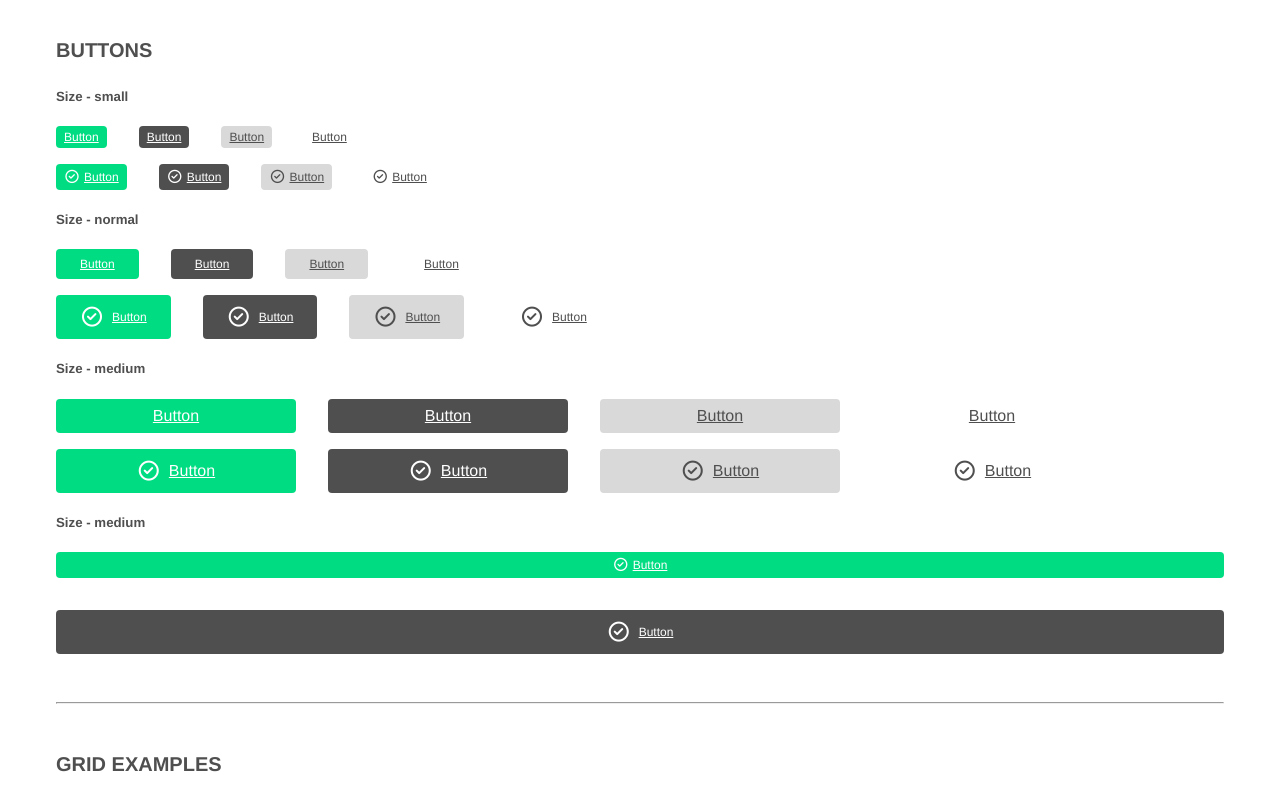
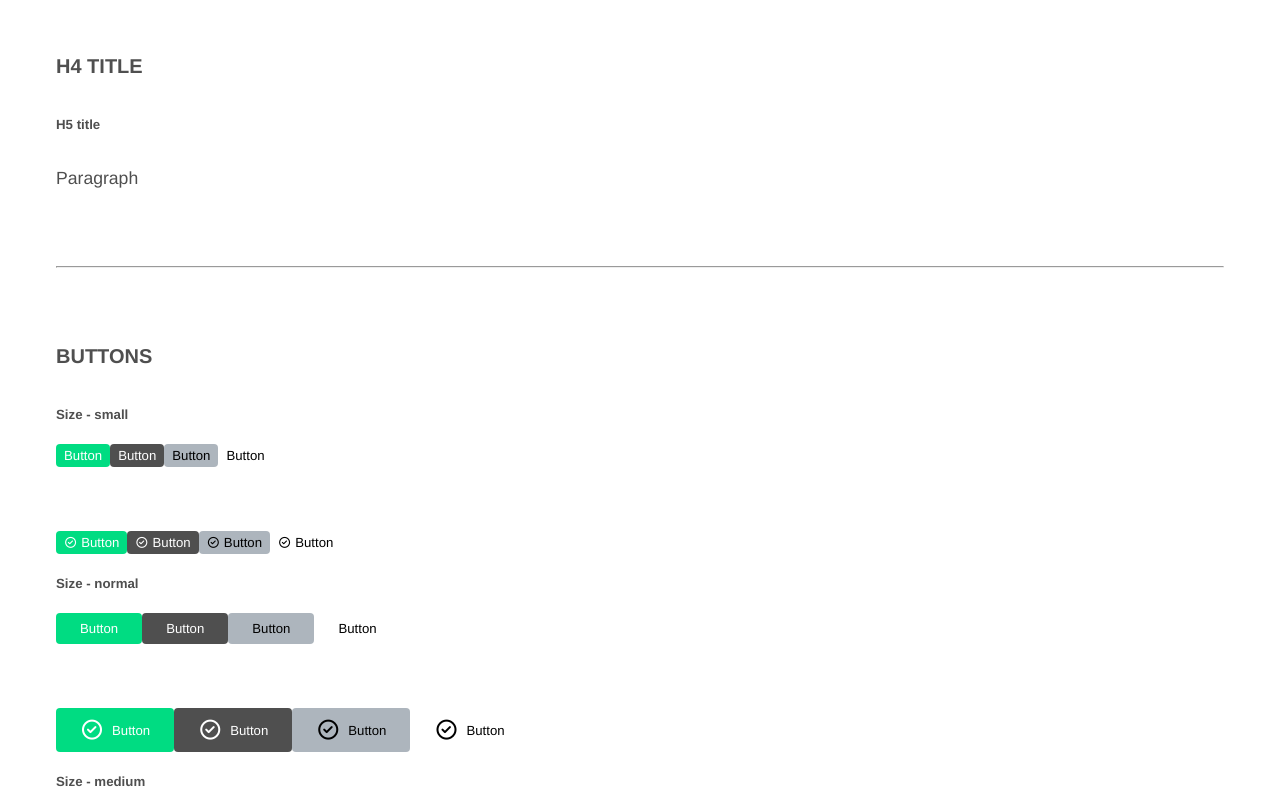
Before and after one commit to patrikvadura/nuxt-v2-starter, a Nuxt app: page / in a window 1280 px wide. Shown: the part 905-1700 px from the top of the page. Built offline with nearby package versions, Linux system fonts and the light colour scheme; a small style sheet from the web is missing.

Commit message:
add: grid column system

```diff
--- /dev/null
+++ b/assets/scss/_functions.scss
@@ -0,0 +1,89 @@
+// Color maps
+@function colorContrast($color, $dark: $dark, $light: $white) {
+  $r: red($color);
+  $g: green($color);
+  $b: blue($color);
+
+  $yiq: (($r * 299) + ($g * 587) + ($b * 114)) * .001;
+
+  @if ($yiq >= 150) {
+    @return $dark;
+  } @else {
+    @return $light;
+  }
+}
+
+@function spacers($key: "0") {
+  @return map-get($spacers, $key);
+}
+
+@function themeColor($key: "primary") {
+  @return map-get($themeColors, $key);
+}
+
+@function gray($key: "100") {
+  @return map-get($grays, $key);
+}
+
+//mediaQueries
+@function breakpoint-next($name, $breakpoints: $gridBreakpoints, $breakpoint-names: map-keys($breakpoints)) {
+  $n: index($breakpoint-names, $name);
+  @return if($n != null and $n < length($breakpoint-names), nth($breakpoint-names, $n + 1), null);
+}
+
+@function breakpoint-min($name, $breakpoints: $gridBreakpoints) {
+  $min: map-get($breakpoints, $name);
+  @return if($min != 0, $min, null);
+}
+
+@function breakpoint-max($name, $breakpoints: $gridBreakpoints) {
+  $next: breakpoint-next($name, $breakpoints);
+  @return if($next, breakpoint-min($next, $breakpoints) - .02, null);
+}
+
+@function breakpoint-infix($name, $breakpoints: $gridBreakpoints) {
+  @return if(breakpoint-min($name, $breakpoints) == null, "", "-#{$name}");
+}
+
+// Return valid calc
+@function divide($dividend, $divisor, $precision: 10) {
+  $sign: if($dividend > 0 and $divisor > 0 or $dividend < 0 and $divisor < 0, 1, -1);
+  $dividend: abs($dividend);
+  $divisor: abs($divisor);
+  @if $dividend == 0 {
+    @return 0;
+  }
+  @if $divisor == 0 {
+    @error "Cannot divide by 0";
+  }
+  $remainder: $dividend;
+  $result: 0;
+  $factor: 10;
+  @while ($remainder > 0 and $precision >= 0) {
+    $quotient: 0;
+    @while ($remainder >= $divisor) {
+      $remainder: $remainder - $divisor;
+      $quotient: $quotient + 1;
+    }
+    $result: $result * 10 + $quotient;
+    $factor: $factor * .1;
+    $remainder: $remainder * 10;
+    $precision: $precision - 1;
+    @if ($precision < 0 and $remainder >= $divisor * 5) {
+      $result: $result + 1;
+    }
+  }
+  $result: $result * $factor * $sign;
+  $dividend-unit: unit($dividend);
+  $divisor-unit: unit($divisor);
+  $unit-map: (
+    "px": 1px,
+    "rem": 1rem,
+    "em": 1em,
+    "%": 1%
+  );
+  @if ($dividend-unit != $divisor-unit and map-has-key($unit-map, $dividend-unit)) {
+    $result: $result * map-get($unit-map, $dividend-unit);
+  }
+  @return $result;
+}
--- a/assets/scss/_mixins.scss
+++ b/assets/scss/_mixins.scss
@@ -1,4 +1,6 @@
-//basic
+@import 'functions';
+
+// Style
 @mixin shadow($color, $intensity) {
   box-shadow: .15rem .15rem .25rem 0 rgba($color, $intensity);
 }
@@ -27,17 +29,44 @@
 }
 
 //mediaQueries
-@mixin media-queries($size) {
-  @if $size == xs {
-    @media (max-width: 599px) { @content; }
-  } @else if $size == sm {
-    @media (min-width: 600px) { @content; }
-  } @else if $size == md {
-    @media (min-width: $wrapS) { @content; }
-  } @else if $size == lg {
-    @media (min-width: $wrapM) { @content; }
-  } @else if $size == xl {
-    @media (min-width: $wrapL) { @content; }
+@mixin media-queries-up($name, $breakpoints: $gridBreakpoints) {
+  $min: breakpoint-min($name, $breakpoints);
+  @if $min {
+    @media (min-width: $min) {
+      @content;
+    }
+  } @else {
+    @content;
+  }
+}
+
+@mixin media-queries-down($name, $breakpoints: $gridBreakpoints) {
+  $max: breakpoint-max($name, $breakpoints);
+  @if $max {
+    @media (max-width: $max) {
+      @content;
+    }
+  } @else {
+    @content;
+  }
+}
+
+@mixin media-queries-only($name, $breakpoints: $gridBreakpoints) {
+  $min: breakpoint-min($name, $breakpoints);
+  $max: breakpoint-max($name, $breakpoints);
+
+  @if $min != null and $max != null {
+    @media (min-width: $min) and (max-width: $max) {
+      @content;
+    }
+  } @else if $max == null {
+    @include media-breakpoint-up($name, $breakpoints) {
+      @content;
+    }
+  } @else if $min == null {
+    @include media-breakpoint-down($name, $breakpoints) {
+      @content;
+    }
   }
 }
 
--- a/assets/scss/config.scss
+++ b/assets/scss/config.scss
@@ -1,5 +1,50 @@
-//layout
-$spacer: .5rem;
+// LAYOUT
+// Sizing
+$spacer: 1rem;
+$spacers: ();
+$spacers: map-merge(
+    (
+      0: 0,
+      1: ($spacer * .5),
+      2: $spacer,
+      3: ($spacer * 2),
+      4: ($spacer * 4),
+      5: ($spacer * 6)
+    ),
+    $spacers
+);
+
+// Grid
+$sizes: ();
+$sizes: map-merge(
+    (
+      25: 25%,
+      50: 50%,
+      75: 75%,
+      100: 100%,
+      auto: auto
+    ),
+    $sizes
+);
+
+$gridBreakpoints: (
+  xs: 0,
+  sm: 599px,
+  md: 768px,
+  lg: 992px,
+  xl: 1200px
+);
+
+$containerMaxWidths: (
+  sm: 540px,
+  md: 720px,
+  lg: 960px,
+  xl: 1140px
+);
+
+$gridColumns:                10 !default;
+$gridGutterWidth:           1rem !default;
+$gridRowColumns:            5 !default;
 
 $wrapS: 56.25rem; //900px
 $wrapM: 75rem;    //1200px
@@ -7,32 +52,71 @@ $wrapL: 100rem;   //1600px
 $wrap: $wrapM;
 $calcWidth: calc((100vw - 30rem) / (75 - 30));
 
-//typography
+// Typography
 $fontFamily: "Brandon Grotesque", helvetica, sans-serif;
 
-//font-weight
+// Font-weight
 $fontWeightRegular: normal;
 $fontWeightLight: 300;
 $fontWeightMedium: 500;
 $fontWeightBold: bold;
 $fontWeightBlack: 900;
 
-//line-height
+// Line-height
 $lineHeightBase: $spacer * 3;
 $lineHeightSmall: $lineHeightBase * .75;
 $lineHeightLarge: $lineHeightBase * 1.25;
 $lineHeightExtraLarge: $lineHeightBase * 1.5;
 
-//colors - default
+// COLORS
+// -------------------
+// Theme colors
 $primary: #00dc82;
 $secondary: #4f4f4f;
+$positive: #6ead23;
+$negative: #b9411d;
+$white: #fff;
 $black: #000;
-$gray: #d9d9d9;
-$white: #fff;
+$gray: #adb5bd;
 $light: #989898;
+$dark: #000;
 $typography: $secondary;
-$pageBg: $white;
-//colors - hover
+
+$themeColors: ();
+$themeColors: map-merge(
+    (
+      "primary":    $primary,
+      "secondary":  $secondary,
+      "positive":   $positive,
+      "negative":   $negative,
+      "white":      $white,
+      "black":      $black,
+      "gray":       $gray,
+      "light":      $light,
+      "dark":       $dark,
+      "typography": $typography,
+    ),
+    $themeColors
+);
+
+// Grays
+$gray-100: #f8f9fa;
+$gray-250: #dee2e6;
+$gray-500: #adb5bd;
+$gray-750: #495057;
+
+$grays: ();
+$grays: map-merge(
+    (
+      "100": $gray-100,
+      "250": $gray-250,
+      "500": $gray-500,
+      "750": $gray-750,
+    ),
+    $grays
+);
+
+// Hover
 $primaryHover: #09a867;
 $secondaryHover: #363636;
 $blackHover: $white;
@@ -41,7 +125,33 @@ $whiteHover: $black;
 $lightHover: #4f4f4f;
 $typographyHover: $black;
 
-//header - default
+// GLOBAL
+// -------------------
+// Body
+$pageBg: $white;
+$body-color: $typography;
+$linkColor: themeColor("primary");
+$linkDecoration: none;
+$linkHoverDecoration: underline;
+
+// Z-index master
+$zIndexSticky: 10;
+$zIndexFixed: 10;
+$zIndexModal: 20;
+
+// Buttons
+$buttonOutlined: false;
+
+// Buttons - default
+$buttonTextSize: .825rem;
+$buttonTextWeight: $fontWeightRegular;
+$buttonTextDecoration: none;
+$buttonTextTransform: none;
+$buttonBorderRadius: .25rem;
+
+// HEADER
+// -------------------
+// Header - default
 $headerBackgroundColor: $white;
 $headerShadow: true;
 $headerLinkColor: $typography;
@@ -51,9 +161,21 @@ $headerLinkTransform: uppercase;
 $headerLinkBorderSize: .25rem;
 $headerLinkBorderColor: transparent;
 $headerLinkBorderColorHover: $primary;
-//header - mobile navigation
+
+// Header - mobile navigation
 $headerMobileNavBackgroundColor: $white;
 $headerMobileNavIconColor: $secondary;
 
+// UTILITIES
+$displays: none, inline, inline-block, block, table, table-row, table-cell, flex, inline-flex;
+$sides: left, top, right, bottom;
+$orientations: x, y;
+$overflows: auto, hidden;
+$positions: static, relative, absolute, fixed, sticky;
+$user-selects: all, auto, none;
+$spacingProperties: margin, padding;
+$flexDirections: column, row;
+$flexProperties: flex-start, center, flex-end, stretch, space-between, space-around, space-evently, inherit, revert;
+
 @import 'mixins';
 @import 'typography';
--- a/assets/scss/main.scss
+++ b/assets/scss/main.scss
@@ -1,5 +1,6 @@
 @import 'config';
 @import 'variables/layout';
+@import 'variables/grid';
 
 //reset
 *,
--- /dev/null
+++ b/assets/scss/variables/_grid.scss
@@ -0,0 +1,89 @@
+/// GRID SYSTEM
+// Container
+.container,
+.container-fluid {
+  width: 100%;
+  margin-right: auto;
+  margin-left: auto;
+}
+
+@each $breakpoint, $containerMaxWidth in $containerMaxWidths {
+  .container-#{$breakpoint} {
+    @extend .container-fluid;
+  }
+
+  @include media-queries-up($breakpoint, $gridBreakpoints) {
+    %responsive-container-#{$breakpoint} {
+      max-width: $containerMaxWidth;
+    }
+
+    @each $name, $width in $gridBreakpoints {
+      .container#{breakpoint-infix($name, $gridBreakpoints)} {
+        @extend %responsive-container-#{$breakpoint};
+      }
+
+      @if ($breakpoint == $name) {
+        $extend-breakpoint: false;
+      }
+    }
+  }
+}
+
+
+// Row
+.row {
+  display: flex;
+  flex-wrap: wrap;
+}
+
+.noGutters {
+  margin-right: 0;
+  margin-left: 0;
+
+  > .col,
+  > [class*="col-"] {
+    padding-right: 0;
+    padding-left: 0;
+  }
+}
+
+// Columns
+%column {
+  position: relative;
+  width: 100%;
+  padding-right: $gridGutterWidth * .5;
+  padding-left: $gridGutterWidth * .5;
+}
+
+@each $breakpoint in map-keys($gridBreakpoints) {
+  $infix: breakpoint-infix($breakpoint, $gridBreakpoints);
+
+  @if $gridColumns > 0 {
+    @for $i from 1 through $gridColumns {
+      .col#{$infix}-#{$i} {
+        @extend %column;
+      }
+    }
+  }
+
+  .col#{$infix} {
+    @extend %column;
+  }
+
+  @include media-queries-up($breakpoint, $gridBreakpoints) {
+    .col#{$infix} {
+      flex-basis: 0;
+      flex-grow: 1;
+      max-width: 100%;
+    }
+
+    @if $gridColumns > 0 {
+      @for $i from 1 through $gridColumns {
+        .col#{$infix}-#{$i} {
+          flex: 0 0 percentage(divide($i, $gridColumns));
+          max-width: percentage(divide($i, $gridColumns));
+        }
+      }
+    }
+  }
+}
--- a/assets/scss/variables/_layout.scss
+++ b/assets/scss/variables/_layout.scss
@@ -1,38 +1,45 @@
-//margin
-@include config(m, margin, [0, .25, .5, 1, 1.5, 3], $spacer * 2);
-
-//padding
-@include config(p, padding, [0, .25, .5, 1, 1.5, 3], $spacer * 2);
-
-//wrap
-@mixin wrapParameters {
-  padding: 0 $spacer * 2;
-  margin: 0 auto;
-  width: 100%;
-  @content;
-}
-
-@mixin wrapConfig() {
-  $sizes: [S, M, L];
-
-  .wrap {
-    @include wrapParameters {
-      max-width: $wrap;
-    }
-
-    @for $i from 1 through length($sizes) {
-      $size: nth($sizes, $i);
-
-      &#{$i} {
-        @include wrapParameters {
-          max-width: $wrap#{$i};
+// Margin, padding
+@each $property in $spacingProperties {
+  .#{str-slice($property, 1, 1)} {
+    @each $spacer, $value in $spacers {
+      @each $side in $sides {
+        &#{str-slice($side, 1, 1)}-#{$spacer} {
+          #{$property}-#{$side}: $value;
+        }
+      }
+      @each $orientation in $orientations {
+        &#{$orientation}-#{$spacer} {
+          @if $orientation == "x" {
+            #{$property}: 0 $value;
+          } @else {
+            #{$property}: $value 0;
+          }
         }
       }
     }
   }
 }
 
-@include wrapConfig();
+// Width
+@each $prop, $abbrev in (width: w, height: h) {
+  @each $size, $length in $sizes {
+    .#{$abbrev}-#{$size} { #{$prop}: $length !important; }
+  }
+}
+
+//wrap
+@mixin wrapParameters {
+  padding: 0 $spacer;
+  margin: 0 auto;
+  width: 100%;
+  @content;
+}
+
+.wrap {
+  @include wrapParameters {
+    max-width: $wrap;
+  }
+}
 
 //grid
 @mixin gridParameters($min, $gapCol, $gapRow) {
@@ -59,33 +66,3 @@
 }
 
 @include columnConfig();
-
-//row
-.row {
-  display: flex;
-  flex-wrap: wrap;
-  gap: $spacer * 4;
-}
-
-//columns
-@mixin columnConfig() {
-  $sizes: [1, 2, 3, 4, 5, 6, 7, 8, 9, 10];
-  $spacing: 10%;
-  $gap: $spacer * 4;
-
-  @for $i from 1 through length($sizes) {
-    $size: nth($sizes, $i);
-
-    &-#{$i} {
-      width: calc((#{$spacing} * #{$size}) - #{$gap});
-
-      @include media-queries(xs) {
-        width: 100%;
-      }
-    }
-  }
-}
-
-.col {
-  @include columnConfig();
-}
--- a/components/design/button/BaseButton.vue
+++ b/components/design/button/BaseButton.vue
@@ -20,7 +20,8 @@ export default {
     secondary: { type: Boolean, default: false },
     white: { type: Boolean, default: false },
     gray: { type: Boolean, default: false },
-    plain: { type: Boolean, default: false },
+    light: { type: Boolean, default: false },
+    dark: { type: Boolean, default: false },
 
     // sizing
     wide: { type: Boolean, default: false },
@@ -34,9 +35,10 @@ export default {
         'baseButton-primary': this.primary,
         'baseButton-secondary': this.secondary,
         'baseButton-white': this.white,
+        'baseButton-black': this.black,
         'baseButton-gray': this.gray,
-        'baseButton-plain': this.plain,
-
+        'baseButton-light': this.light,
+        'baseButton-dark': this.dark,
         // sizing
         'baseButton-wide': this.wide,
         'baseButton-small': this.small,
@@ -49,19 +51,25 @@ export default {
 
 <style lang="scss" scoped>
 .baseButton {
-  display: inline-flex;
-  flex-direction: row;
-  align-items: center;
+  @include flex($direction: row, $justify: null, $align: center);
+
   padding: .5rem 1.5rem;
-  font-size: .75rem;
   text-align: center;
-  border: none;
-  border-radius: .25rem;
+  font-size: $buttonTextSize;
+  font-weight: $buttonTextWeight;
+  text-decoration: $buttonTextDecoration;
+  border-radius: $buttonBorderRadius;
   cursor: pointer;
   transition: all 300ms ease-in-out;
 
   &::first-letter {
     text-transform: uppercase;
+  }
+
+  &.disabled,
+  &:disabled {
+    opacity: .5;
+    cursor: not-allowed;
   }
 
   // icon
@@ -77,12 +85,12 @@ export default {
   }
 
   &-medium {
-    display: flex;
-    justify-content: center;
-    width: 15rem;
-    font-size: 1rem;
+    @include flex($direction: null, $justify: center, $align: null);
 
-    @include media-queries(xs) {
+    min-width: 15rem;
+    font-size: $buttonTextSize * 1.25;
+
+    @include media-queries-down(sm) {
       width: 100%;
     }
   }
@@ -92,47 +100,38 @@ export default {
 
     ::v-deep i {
       margin-right: .25rem;
-      font-size: 1rem !important;
+      font-size: $buttonTextSize !important;
     }
   }
 
   // color variations
-  @mixin colorState ($background, $backgroundHover, $color, $colorHover) {
-    background: $background;
-    color: $color;
+  @mixin buttonVariant ($background) {
+    color: colorContrast($background);
 
-    &:hover {
-      background: $backgroundHover;
-      color: $colorHover;
+    @if $buttonOutlined {
+      border: .25rem solid $background;
+      background: transparent;
+
+      &:hover {
+        border: .25rem solid darken($background, 15%);
+      }
+    } @else {
+      background: $background;
+
+      &:hover {
+        background: darken($background, 15%);
+      }
     }
 
     ::v-deep i {
-      color: $color !important;
-
-      &:hover {
-        color: $colorHover !important;
-      }
+      color: colorContrast($background) !important;
     }
   }
 
-  &-primary {
-    @include colorState ($primary, $primaryHover, $white, $white);
-  }
-
-  &-secondary {
-    @include colorState ($secondary, $secondaryHover, $white, $white);
-  }
-
-  &-white {
-    @include colorState ($white, $primaryHover, $primary, $primary);
-  }
-
-  &-gray {
-    @include colorState ($gray, $grayHover, $typography, $typography);
-  }
-
-  &-plain {
-    @include colorState (transparent, transparent, $typography, $primaryHover);
+  @each $color, $value in $themeColors {
+    &-#{$color} {
+      @include buttonVariant($value);
+    }
   }
 }
 </style>
--- a/components/header/Header.vue
+++ b/components/header/Header.vue
@@ -107,7 +107,7 @@ export default {
     overflow: hidden;
     transition: all .3s ease-in-out;
 
-    @include media-queries(xs) {
+    @include media-queries-down(sm) {
       @include flex ($direction: column, $justify: flex-start, $align: flex-start);
 
       display: none;
@@ -133,17 +133,17 @@ export default {
         border-top: $headerLinkBorderSize solid $headerLinkBorderColorHover;
       }
 
-      @include media-queries(xs) {
+      @include media-queries-down(sm) {
         padding: 1rem;
       }
     }
 
     &Icon {
-      padding: $spacer * 3 $spacer * 2;
+      padding: $spacer * 1.5 $spacer;
       cursor: pointer;
       user-select: none;
 
-      @include media-queries(sm) {
+      @include media-queries-up(sm) {
         display: none;
       }
 
--- a/pages/index.vue
+++ b/pages/index.vue
@@ -28,7 +28,7 @@
     </div>
 
     <div class="wrap">
-      <h4 id="typography" class="mt-5">
+      <h4 id="typography" class="mt-4">
         Typography
       </h4>
 
@@ -39,9 +39,9 @@
       <h5>H5 title</h5>
       <p>Paragraph</p>
 
-      <hr class="mt-5">
+      <hr class="mt-4">
 
-      <h4 id="buttons" class="mt-5">
+      <h4 id="buttons" class="mt-4">
         Buttons
       </h4>
 
@@ -60,12 +60,12 @@
           Button
         </BaseButton>
 
-        <BaseButton href="/" plain small>
+        <BaseButton href="/" white small>
           Button
         </BaseButton>
       </div>
 
-      <div class="row mt-3">
+      <div class="row mt-4">
         <BaseButton href="/" small>
           <BaseIcon />
           Button
@@ -81,7 +81,7 @@
           Button
         </BaseButton>
 
-        <BaseButton href="/" plain small>
+        <BaseButton href="/" white small>
           <BaseIcon />
           Button
         </BaseButton>
@@ -102,12 +102,12 @@
           Button
         </BaseButton>
 
-        <BaseButton href="/" plain>
+        <BaseButton href="/" white>
           Button
         </BaseButton>
       </div>
 
-      <div class="row mt-3">
+      <div class="row mt-4">
         <BaseButton href="/">
           <BaseIcon />
           Button
@@ -123,7 +123,7 @@
           Button
         </BaseButton>
 
-        <BaseButton href="/" plain>
+        <BaseButton href="/" white>
           <BaseIcon />
           Button
         </BaseButton>
@@ -144,12 +144,12 @@
           Button
         </BaseButton>
 
-        <BaseButton href="/" plain medium>
+        <BaseButton href="/" white medium>
           Button
         </BaseButton>
       </div>
 
-      <div class="row mt-3">
+      <div class="row mt-4">
         <BaseButton href="/" medium>
           <BaseIcon />
           Button
@@ -165,7 +165,7 @@
           Button
         </BaseButton>
 
-        <BaseButton href="/" plain medium>
+        <BaseButton href="/" white medium>
           <BaseIcon />
           Button
         </BaseButton>
@@ -185,9 +185,9 @@
         </BaseButton>
       </div>
 
-      <hr class="mt-5">
+      <hr class="mt-4">
 
-      <h4 id="grid" class="mt-5">
+      <h4 id="grid" class="mt-4">
         Grid examples
       </h4>
 
@@ -197,7 +197,7 @@
         <div class="gridBox" />
       </div>
 
-      <h5 class="mt-5">
+      <h5 class="mt-4">
         2 columns grid
       </h5>
 
@@ -206,7 +206,7 @@
         <div class="gridBox" />
       </div>
 
-      <h5 class="mt-5">
+      <h5 class="mt-4">
         3 columns grid
       </h5>
 
@@ -216,7 +216,7 @@
         <div class="gridBox" />
       </div>
 
-      <h5 class="mt-5">
+      <h5 class="mt-4">
         4 columns grid
       </h5>
 
@@ -227,7 +227,7 @@
         <div class="gridBox" />
       </div>
 
-      <h5 class="mt-5">
+      <h5 class="mt-4">
         5 columns grid
       </h5>
 
@@ -239,7 +239,7 @@
         <div class="gridBox" />
       </div>
 
-      <h5 class="mt-5">
+      <h5 class="mt-4">
         6 columns grid
       </h5>
 
@@ -252,7 +252,7 @@
         <div class="gridBox" />
       </div>
 
-      <h5 class="mt-5">
+      <h5 class="mt-4">
         Combine columns grid - 2 : 1
       </h5>
 
@@ -265,7 +265,7 @@
         <div class="gridBox" />
       </div>
 
-      <h5 class="mt-5">
+      <h5 class="mt-4">
         Combine columns grid - 3 : 2
       </h5>
 
@@ -282,12 +282,13 @@
         </div>
       </div>
 
-      <h4 id="columns" class="mt-5">
+      <h4 id="columns" class="mt-4">
         Columns
       </h4>
 
       <h5>Column sizes</h5>
 
+      <div class="container">
         <div class="row">
           <div class="col-10 gridBox">
             100%
@@ -316,16 +317,40 @@
           <div class="col-4 gridBox">
             40%
           </div>
-        <div class="col-5 gridBox">
+          <div class="col-10 col-md-5 gridBox">
             50%
           </div>
-        <div class="col-5 gridBox">
+          <div class="col-10 col-md-5 gridBox">
             50%
+          </div>
+        </div>
+      </div>
+
+      <h5>Row cols</h5>
+
+      <div class="container">
+        <div class="row-cols-3">
+          <div class="col gridBox">
+            auto
+          </div>
+          <div class="col gridBox">
+            auto
+          </div>
+          <div class="col gridBox">
+            auto
+          </div>
+          <div class="col gridBox">
+            auto
+          </div>
+          <div class="col gridBox">
+            auto
+          </div>
         </div>
       </div>
 
       <h5>Combine</h5>
 
+      <div class="container">
         <div class="row">
           <div class="col-3 gridBox">
             30%
@@ -350,6 +375,7 @@
           </div>
           <div class="col-2 gridBox">
             20%
+          </div>
         </div>
       </div>
     </div>
```
Lines whose indentation alone changed are shown as unchanged.
